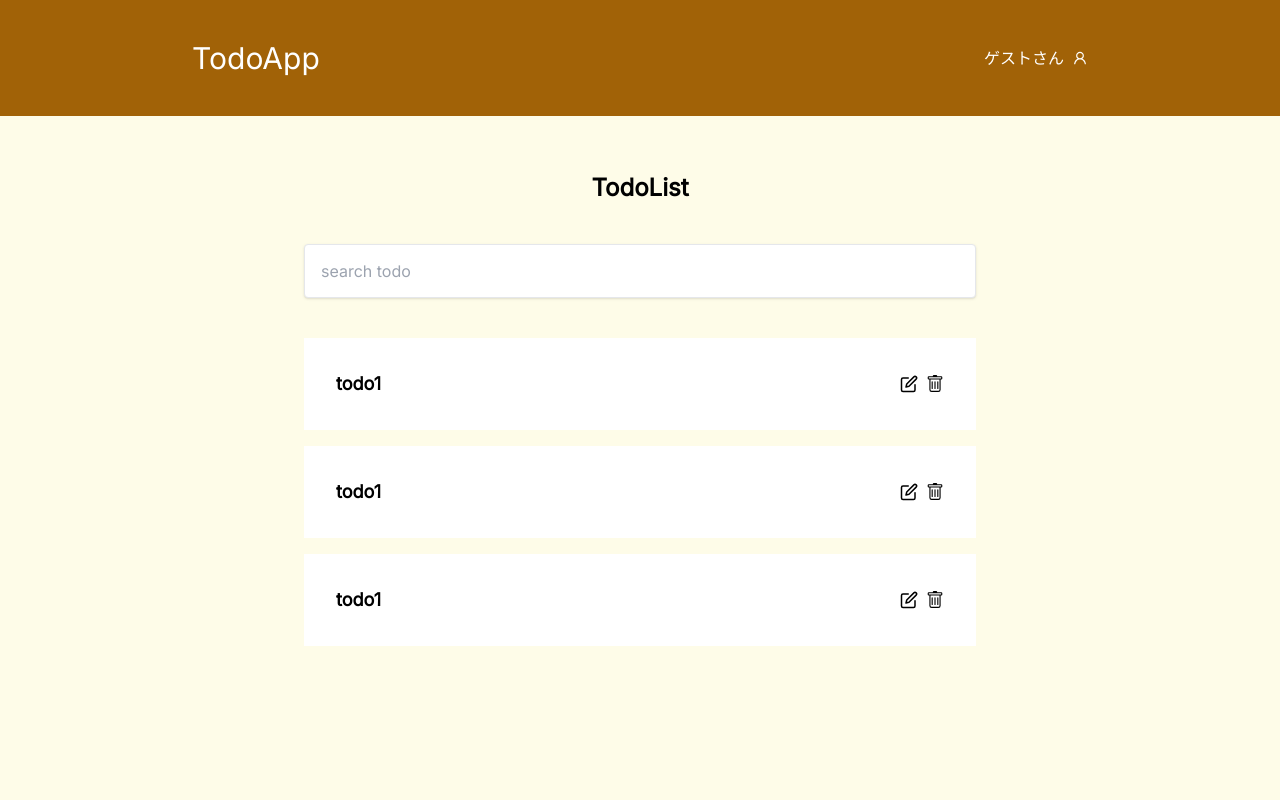
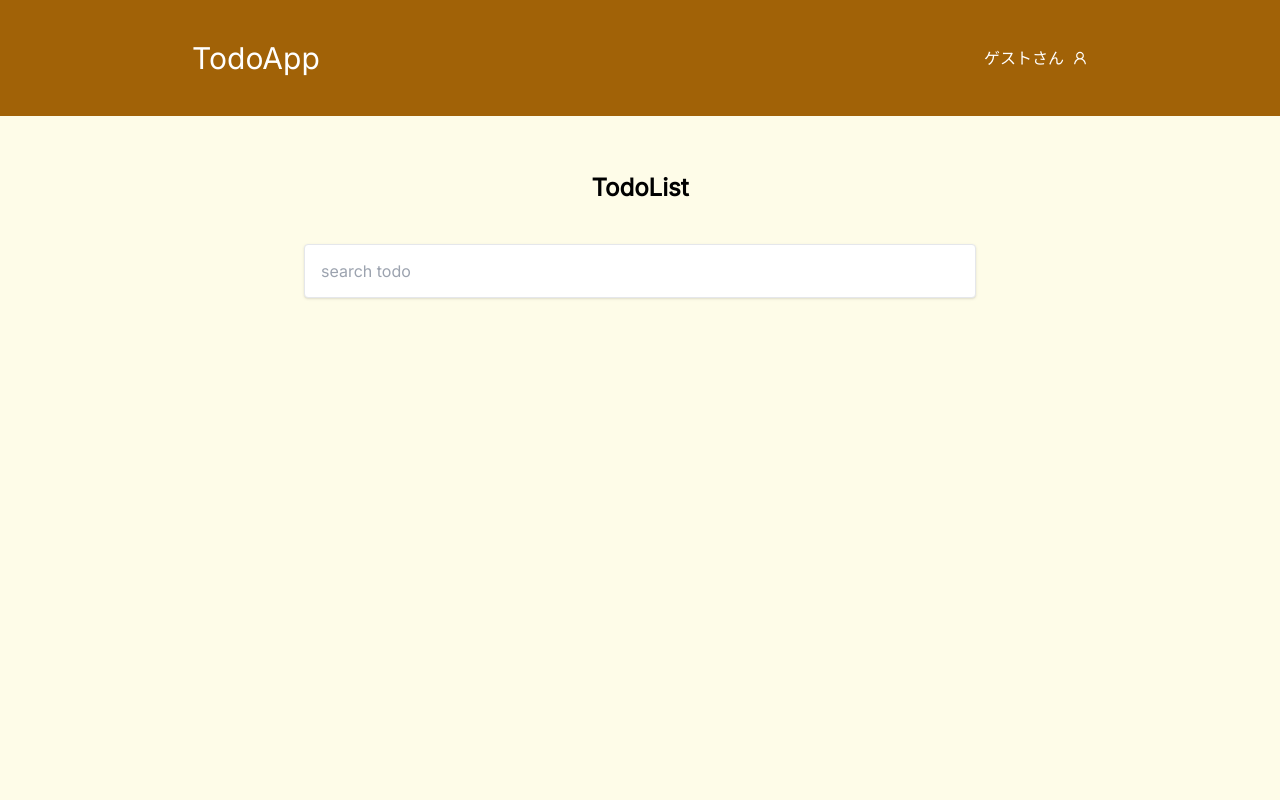
Before and after one commit to shinsaku-web/todoApp3, a React (Vite) app: page / in a window 1280 px wide. Shown: the top 800 px of the page. Built offline with nearby package versions, Linux system fonts and the light colour scheme.

Commit message:
大まかなpropsを定義

```diff
--- a/src/components/InputForm.tsx
+++ b/src/components/InputForm.tsx
@@ -1,13 +1,15 @@
 interface Props {
   placeholder: string;
+  onClick: () => void;
 }
 
-export const InputForm = ({ placeholder }: Props) => {
+export const InputForm = ({ placeholder, onClick }: Props) => {
   return (
     <input
       type="text"
       className="shadow appearance-none border rounded w-full p-4 text-gray-700 leading-tight focus:outline-none focus:shadow-outline"
       placeholder={placeholder}
+      onClick={onClick}
     />
   );
 };
--- a/src/components/TodoItem.tsx
+++ b/src/components/TodoItem.tsx
@@ -1,12 +1,30 @@
 import { BsTrash } from "react-icons/bs";
 import { FiEdit } from "react-icons/fi";
-export const TodoItem = () => {
+
+interface Props {
+  label: string;
+  onClickEditIcon: () => void;
+  onClickTrashIcon: () => void;
+}
+
+/**
+ * Todo表示
+ * @param {string} label Todoの内容
+ * @param onClickEditIcon 編集ボタンを押したときの処理
+ * @param onClickTrashIcon ゴミ箱ボタンを押したときの処理
+ */
+/** */
+export const TodoItem = ({
+  label,
+  onClickEditIcon,
+  onClickTrashIcon,
+}: Props) => {
   return (
     <li className="flex items-center p-8 text-lg font-bold bg-white justify-between">
-      <span>todo1</span>
+      <span>{label}</span>
       <div className="flex items-center space-x-2">
-        <FiEdit className="cursor-pointer" />
-        <BsTrash className="cursor-pointer" />
+        <FiEdit onClick={onClickEditIcon} className="cursor-pointer" />
+        <BsTrash onClick={onClickTrashIcon} className="cursor-pointer" />
       </div>
     </li>
   );
--- a/src/pages/index.tsx
+++ b/src/pages/index.tsx
@@ -1,18 +1,36 @@
+import { useState } from "react";
 import { InputForm } from "../components/InputForm";
 import { TodoItem } from "../components/TodoItem";
 
 //トップページ
 export const Index = () => {
+  const [todos, setTodos] = useState<string[]>([]);
+
+  const handleEditTodo = () => {
+    console.log("edit");
+  };
+  const handleDeleteTodo = () => {
+    console.log("delete");
+  };
+
   return (
     <div>
       <h1 className="text-center text-2xl font-bold">TodoList</h1>
       <div className="pt-10">
-        <InputForm placeholder="search todo" />
+        <InputForm
+          placeholder="search todo"
+          onClick={() => console.log("aaa")}
+        />
       </div>
       <ul className="space-y-4 pt-10">
-        <TodoItem />
-        <TodoItem />
-        <TodoItem />
+        {todos.map((todo) => (
+          <TodoItem
+            key={todo}
+            label={""}
+            onClickEditIcon={handleEditTodo}
+            onClickTrashIcon={handleDeleteTodo}
+          />
+        ))}
       </ul>
     </div>
   );
```
